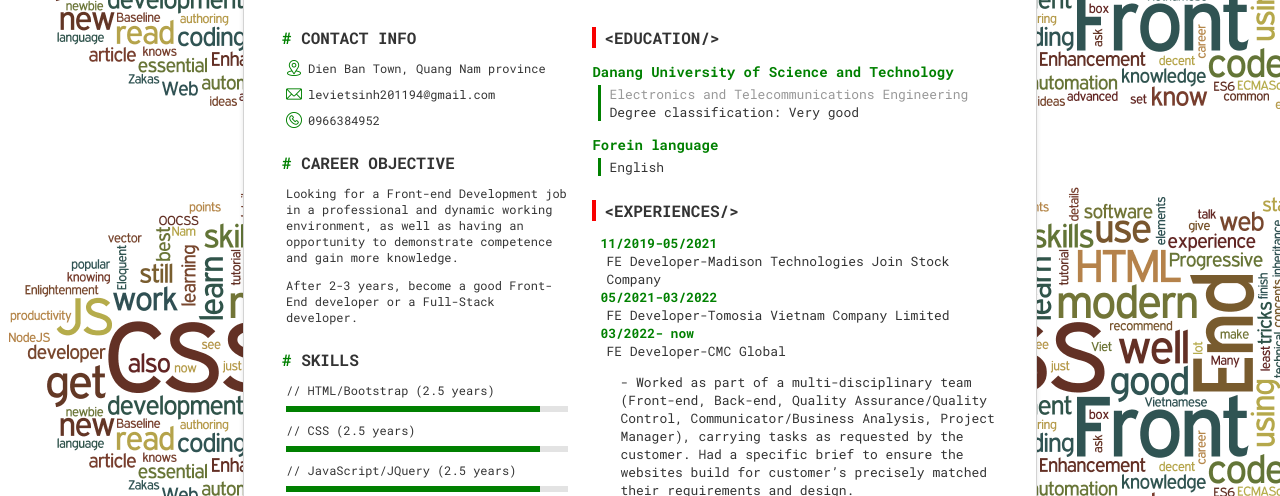
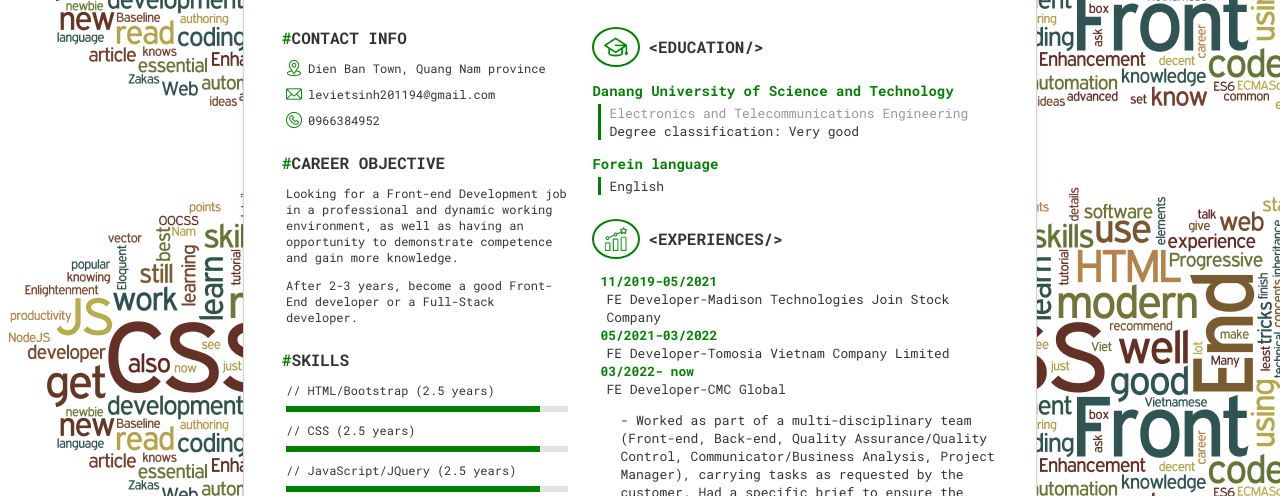
Before and after one commit to levietsinh/cv, a plain HTML site: page index.html in a window 1280 px wide. Shown: the part 262-758 px from the top of the page. Drawn offline with Linux system fonts and the light colour scheme.

Commit message:
Add icon

```diff
--- a/index.css
+++ b/index.css
@@ -94,15 +94,39 @@ body {
   margin-bottom: 12px;
   font-size: 16px;
   font-weight: bold;
+  display: flex;
+  align-items: center;
 }
-.right .title {
-  border-left: 4px solid #F80000;
-  padding-left: 8px;
-}
+
 .title-highlight {
   font-weight: bold;
   color: #008000;
   font-size: 14px;
+}
+.title-img {
+  width: 48px;
+  height: 40px;
+  margin-right: 8px;
+  display: inline-flex;
+  justify-content: center;
+  align-items: center;
+  border: 2px solid #008000;
+  padding: 2px;
+  border-radius: 50%;
+  -webkit-border-radius: 50%;
+  -moz-border-radius: 50%;
+  -ms-border-radius: 50%;
+  -o-border-radius: 50%;
+}
+.title-img img {
+  width: 24px;
+  /* border: 1px solid #008000;
+  padding: 2px;
+  border-radius: 50%;
+  -webkit-border-radius: 50%;
+  -moz-border-radius: 50%;
+  -ms-border-radius: 50%;
+  -o-border-radius: 50%; */
 }
 .gray-text {
   color: #989898;
--- a/index.html
+++ b/index.html
@@ -128,7 +128,12 @@
               <h3>Front-end Developer</h3>
             </div>
             <div class="block">
-              <div class="title">&#60;EDUCATION/&#62;</div>
+              <div class="title">
+                <div class="title-img">
+                  <img src="./images/graduation-green.png" />
+                </div>
+                &#60;EDUCATION/&#62;
+              </div>
               <div class="desciption">
                 <div class="education">
                   <p class="title-highlight">
@@ -146,7 +151,12 @@
               </div>
             </div>
             <div class="block">
-              <div class="title">&#60;EXPERIENCES/&#62;</div>
+              <div class="title">
+                <div class="title-img">
+                  <img src="./images/growth-green.png" />
+                </div>
+                &#60;EXPERIENCES/&#62;
+              </div>
               <div class="desciption">
                 <ul class="company-list">
                   <li>
@@ -249,7 +259,12 @@
           <div class="right">
             <div class="block">
               <div class="description">
-                <div class="title">&#60;PROJECTS/&#62;</div>
+                <div class="title">
+                  <div class="title-img">
+                    <img src="./images/project-green.png" />
+                  </div>
+                  &#60;PROJECTS/&#62;
+                </div>
                 <div class="project">
                   <div class="project-name"># Redstorm</div>
                   <ul>
```
Also changed, not shown: images/graduation-green.png (added).
